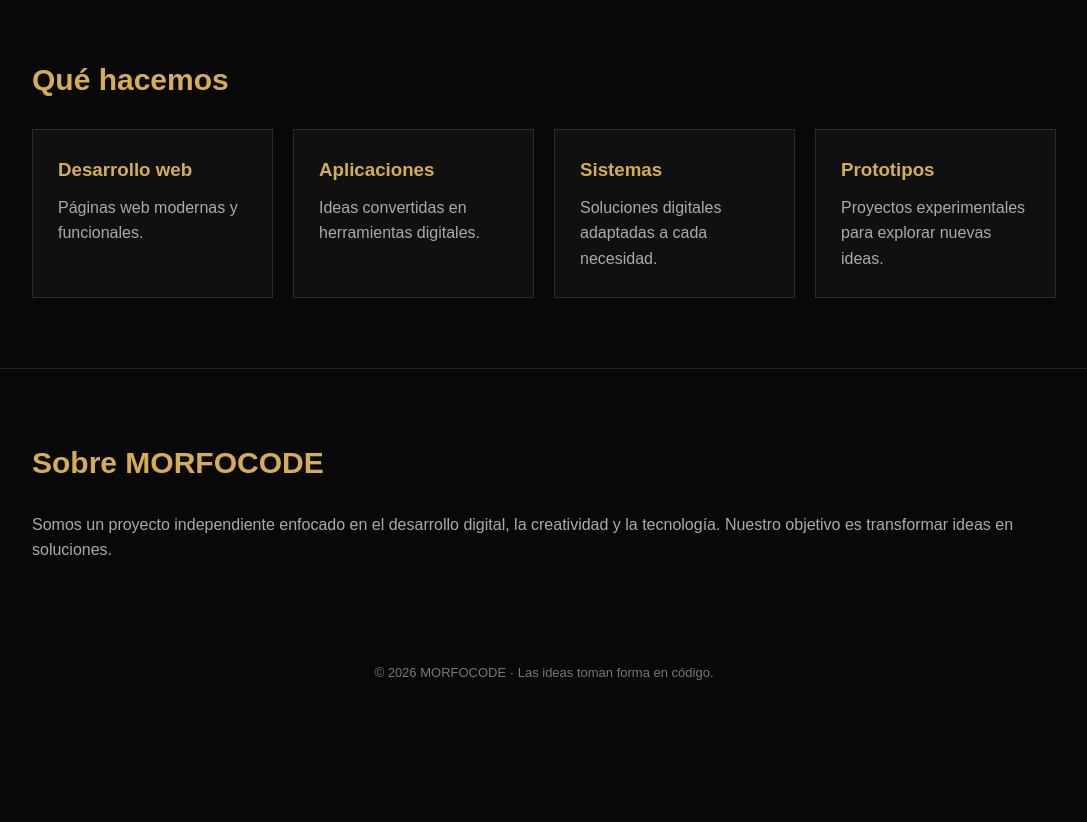
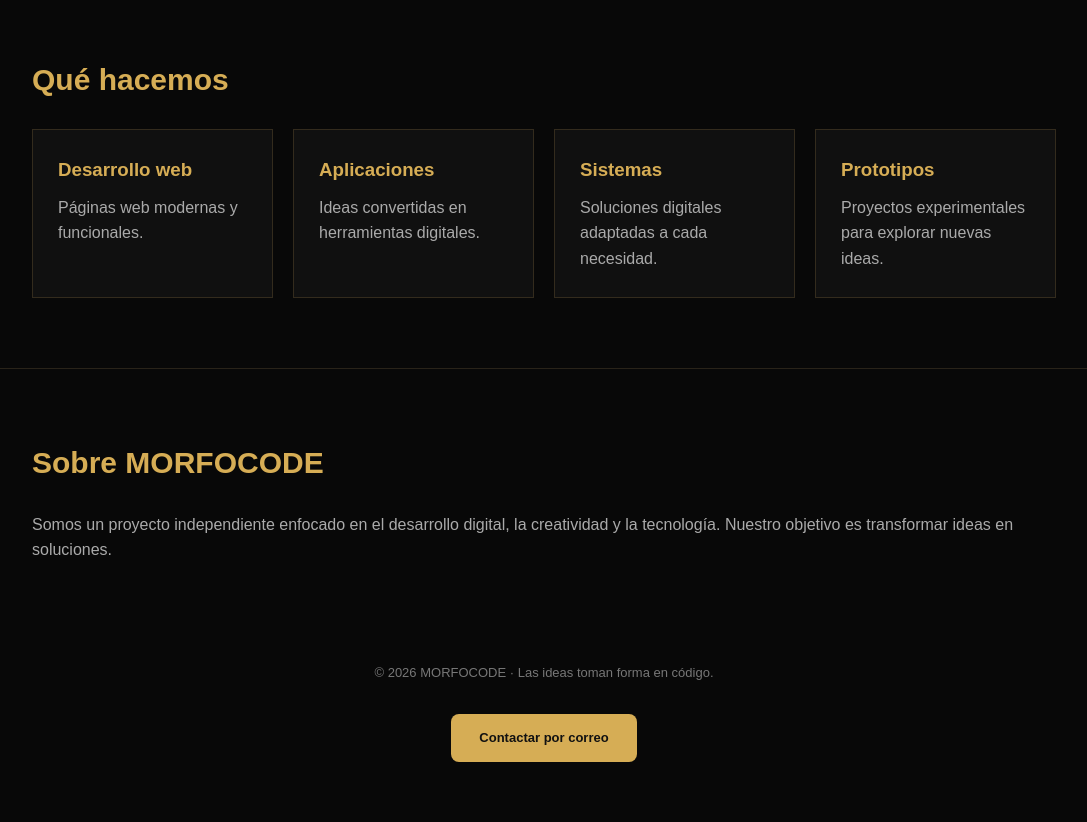
Before and after one commit to Morfocode/Morfocode.github.io, a plain HTML site: page index.html in a window 1280 px wide. Shown: the part 1039-1861 px from the top of the page, without its empty margins (96-1183 px from the left). Before the commit the page ends 1753 px from the top, so only its background shows below. Drawn offline with Linux system fonts and the light colour scheme.

Commit message:
Update index.html

```diff
--- a/index.html
+++ b/index.html
@@ -140,6 +140,25 @@
       color: #777;
       font-size: 13px;
     }
+    .contact-button {
+  text-align: center;
+  margin: 30px 0;
+}
+
+.contact-button a {
+  display: inline-block;
+  background: #d6ad55;
+  color: #111;
+  padding: 14px 28px;
+  border-radius: 8px;
+  text-decoration: none;
+  font-weight: bold;
+  transition: 0.3s;
+}
+
+.contact-button a:hover {
+  background: #f0cf7a;
+}
   </style>
 </head>
 <body>
@@ -200,6 +219,11 @@
 
   <footer>
     © 2026 MORFOCODE · Las ideas toman forma en código.
+    <div class="contact-button">
+  <a href="mailto:morfocode.contacto@gmail.com">
+    Contactar por correo
+  </a>
+    </div>
   </footer>
 
 </body>
```
